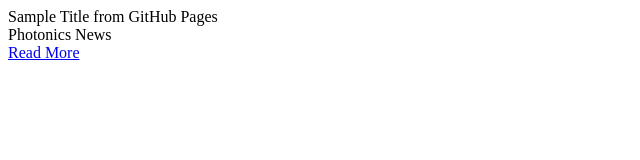
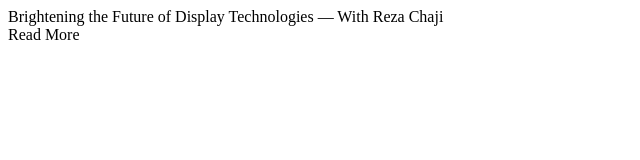
Before and after one commit to bh-photonics/photonics-carousel, a plain HTML site: page index.html in a window 1280 px wide. Shown: the whole page, without its empty margins (0-640 px from the left). Drawn offline with Linux system fonts and the light colour scheme.

Commit message:
Update index.html

```diff
--- a/index.html
+++ b/index.html
@@ -2,8 +2,8 @@
 <html>
 <head><title>Test Carousel</title></head>
 <body>
-    <div class="LAB_CarouselTitle">Sample Title from GitHub Pages</div>
-    <div class="LAB_CarouselLabel">Photonics News</div>
-    <a class="BTN_CarouselSlide" href="/Articles/Test_Carousel_Link">Read More</a>
+    <div class="LAB_CarouselTitle">Brightening the Future of Display Technologies — With Reza Chaji</div>
+    <div class="Podcast</div>
+    <a class="BTN_CarouselSlide" href="https://www.photonics.com/Podcast/Brightening_the_Future_of_Display_Technologies_/pce109">Read More</a>
 </body>
 </html>
```
